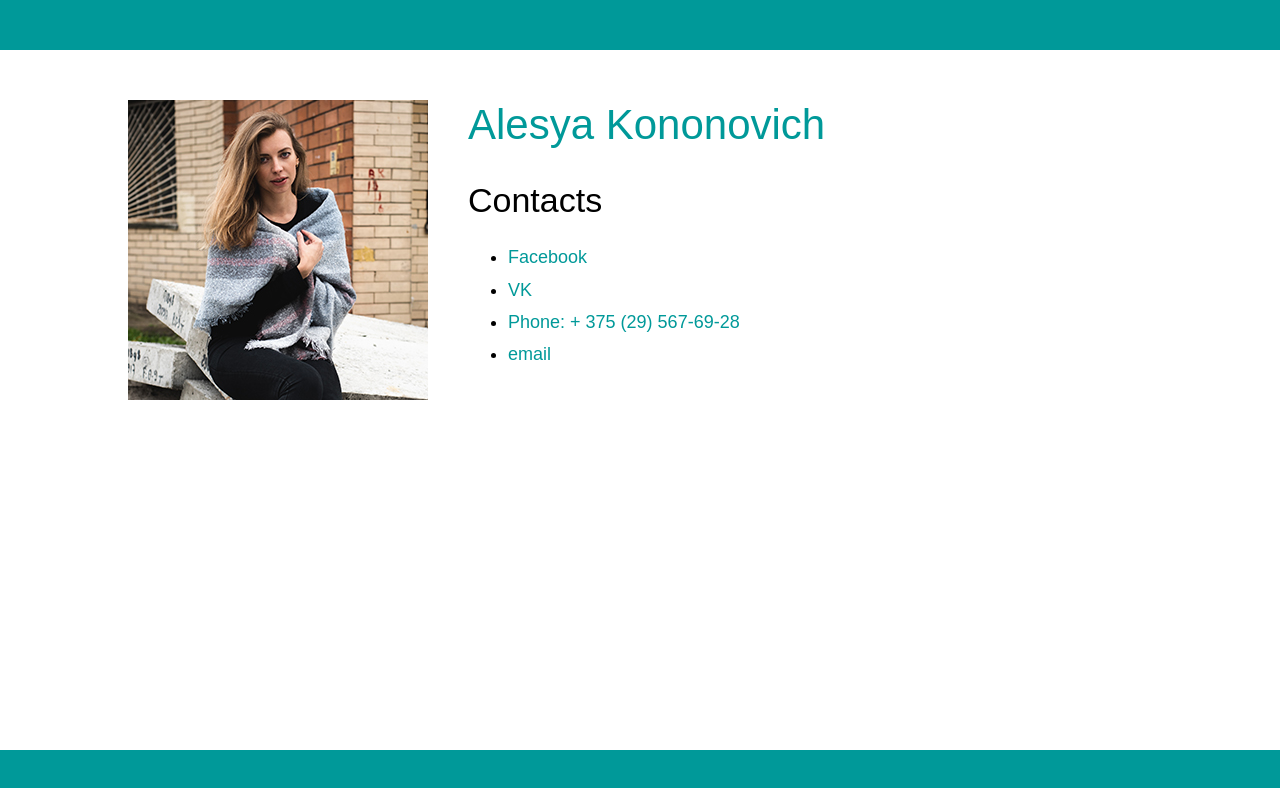
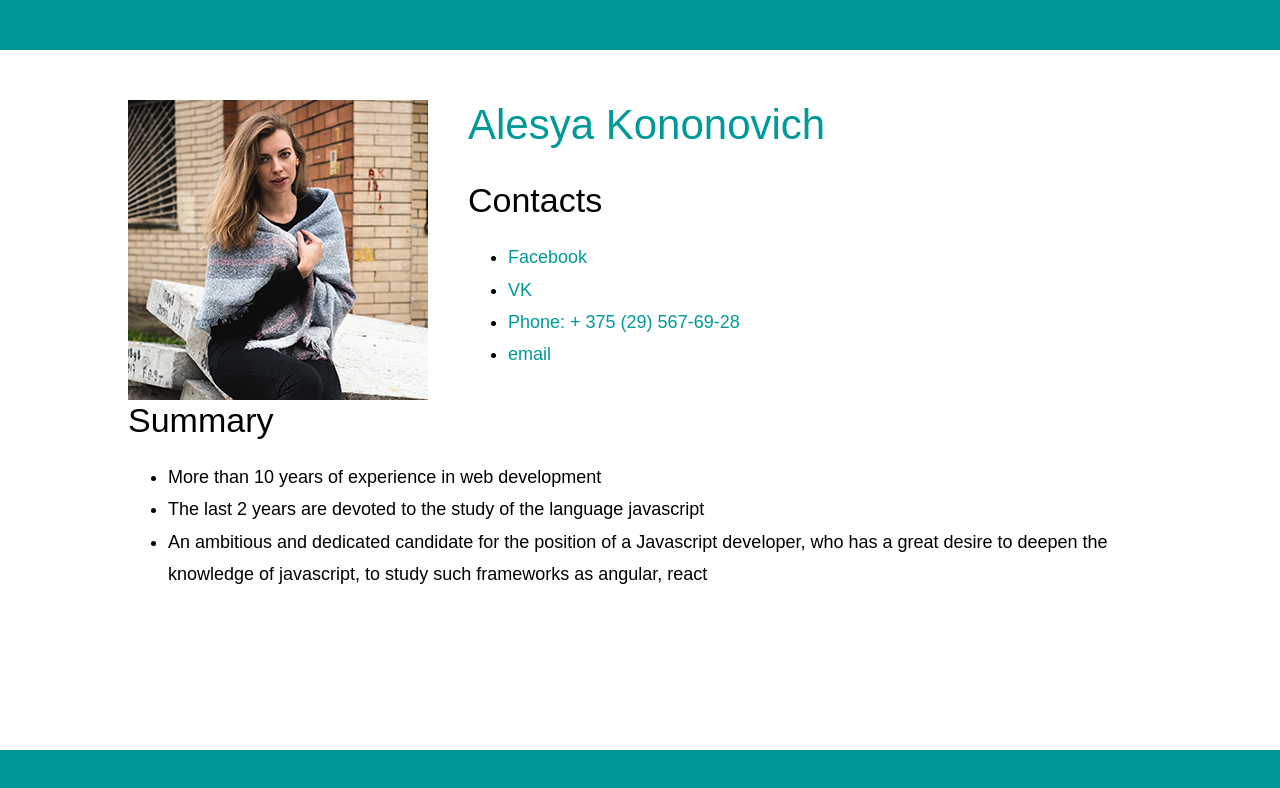
Before and after one commit to blumchen-ak/rsschool-2019Q1-cv, a plain HTML site: page index.html in a window 1280 px wide. Drawn offline with Linux system fonts and the light colour scheme.

Commit message:
add summary

```diff
--- a/index.html
+++ b/index.html
@@ -24,6 +24,14 @@
 					</ul>
 				</div>
 			</section>
+			<section>
+				<h2>Summary</h2>
+				<ul>
+					<li>More than 10 years of experience in web development</li>
+					<li>The last 2 years are devoted to the study of the language javascript</li>
+					<li>An ambitious and dedicated candidate for the position of a Javascript developer, who has a great desire to deepen the knowledge of javascript, to study such frameworks as angular, react</li>
+				</ul>
+			</section>
 		</main>
 		<footer>
 		</footer>
```
